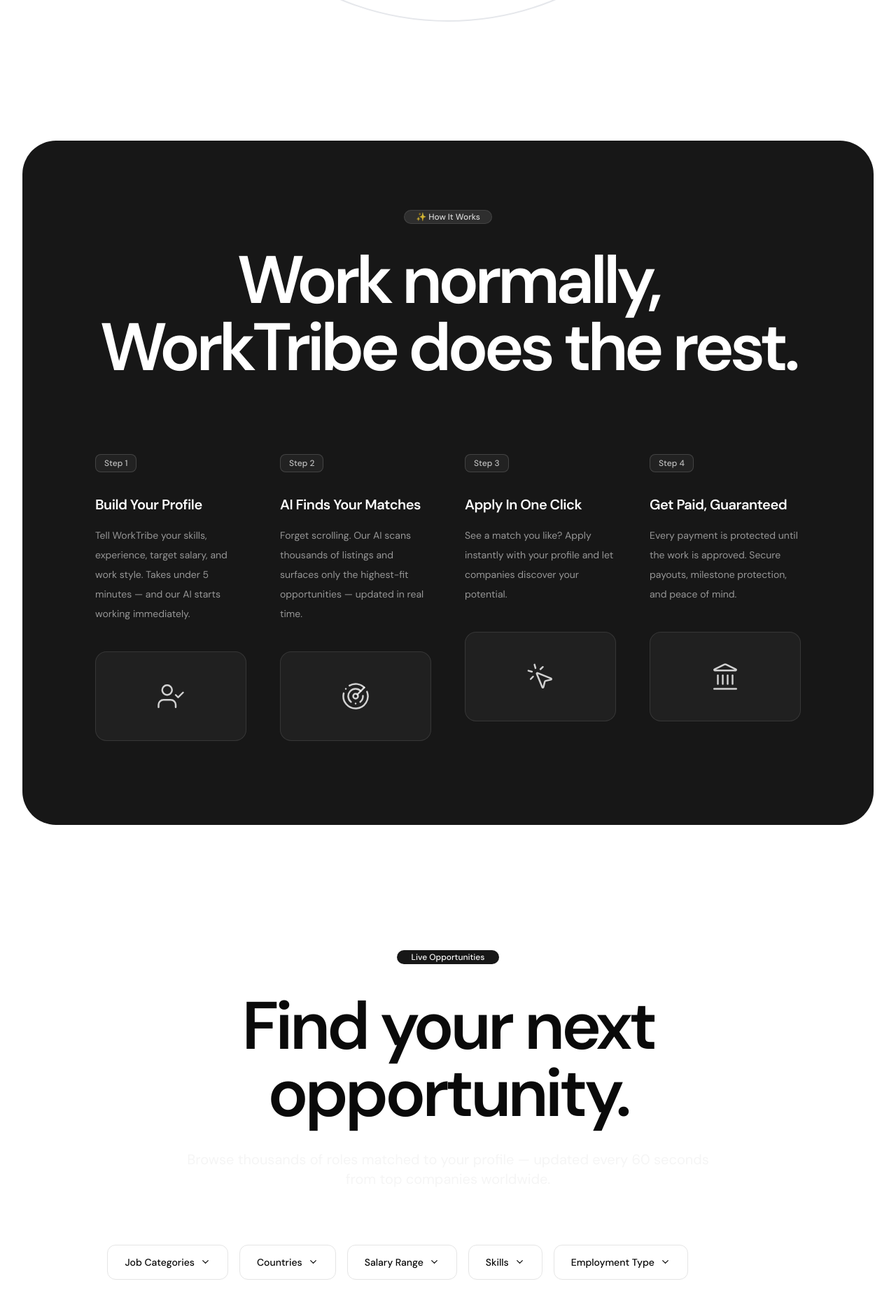
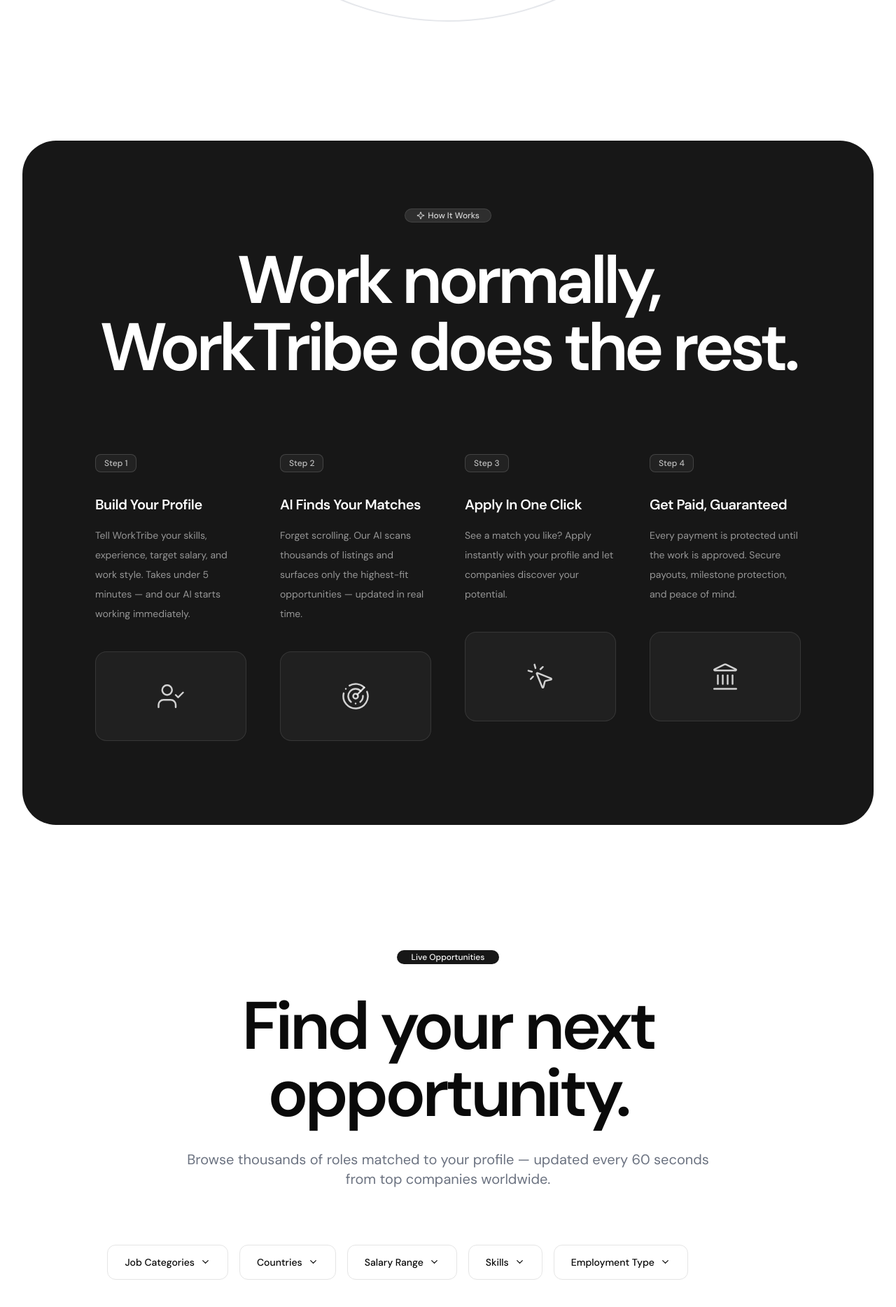
Before and after one commit to Mmesomadavid/tribe-client, a React (Vite) app: page / in a window 1280 px wide. Shown: the part 1814-3682 px from the top of the page at 70% size. Built offline with nearby package versions, Linux system fonts and the light colour scheme; no server answers.

Commit message:
made new changes

```diff
--- a/src/components/sections/HowItWorks.tsx
+++ b/src/components/sections/HowItWorks.tsx
@@ -3,6 +3,7 @@ import {
   Radar,
   MousePointerClick,
   Landmark,
+  Sparkle,
 } from "lucide-react";
 
 import { Badge } from "../../components/ui/badge";
@@ -76,7 +77,8 @@ const HowItWorks = () => {
               text-white/80
               "
             >
-              ✨ How It Works
+              <Sparkle size={12} />
+              How It Works
             </Badge>
 
 
--- a/src/components/sections/JobListing.tsx
+++ b/src/components/sections/JobListing.tsx
@@ -145,7 +145,7 @@ const JobListings = () => {
             max-w-3xl
             text-lg
             leading-relaxed
-            text-muted
+            text-gray-500
             sm:text-xl
             "
           >
```
